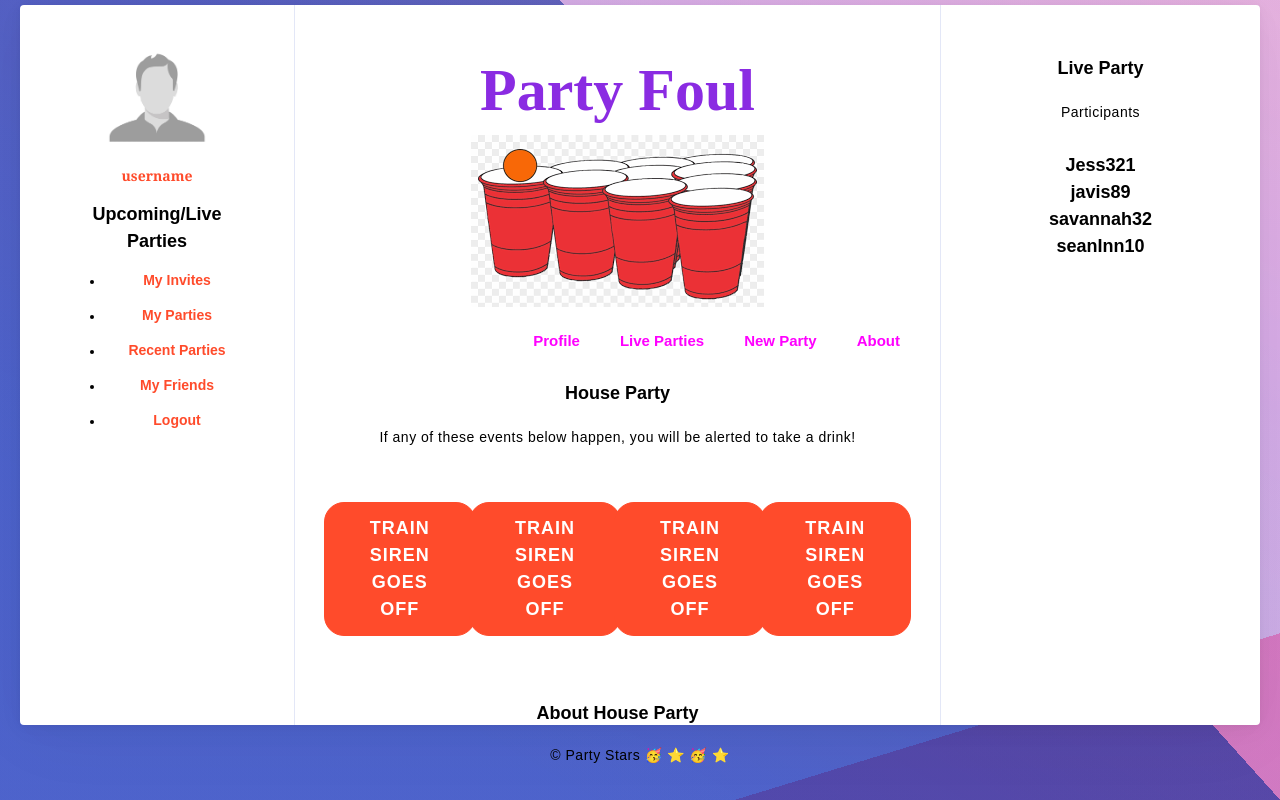
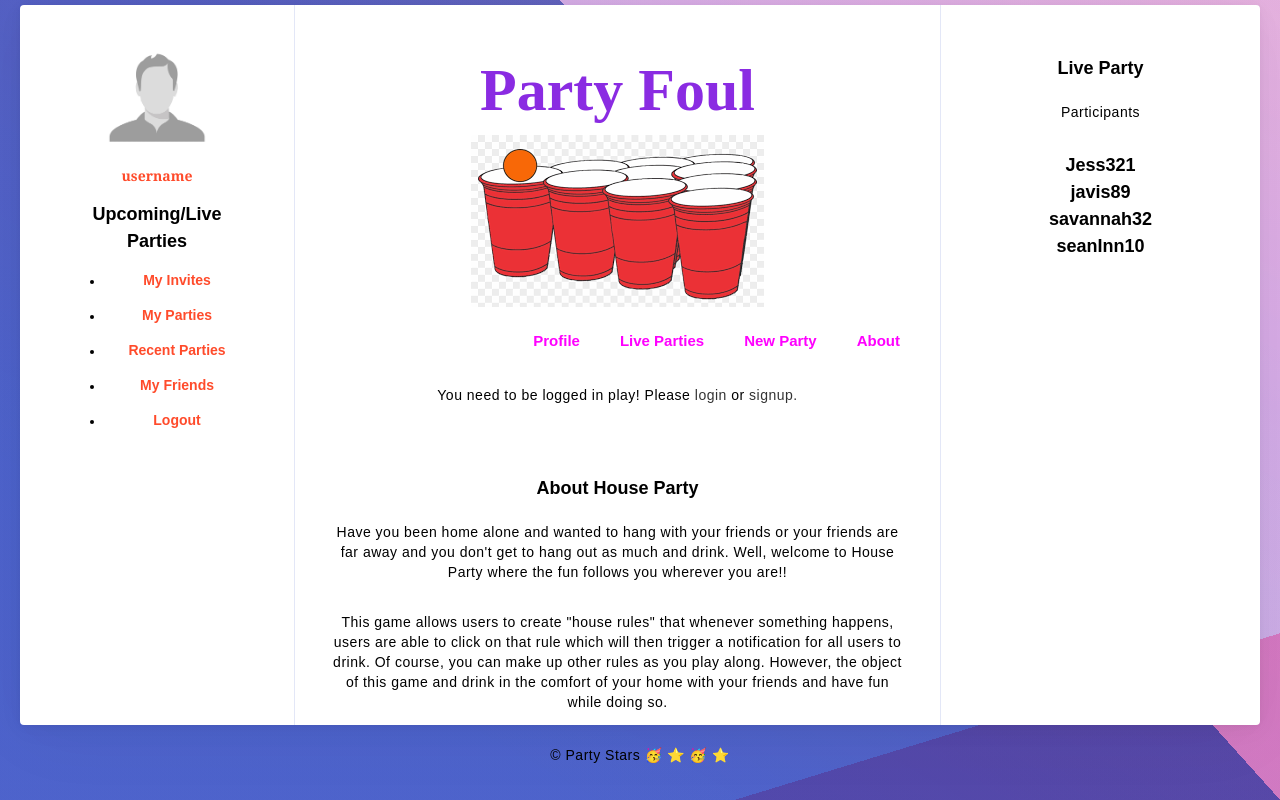
Before and after one commit to jddlwlr/HouseParty, a React (Create React App) app in the folder client/: page / in a window 1280 px wide. Built offline with nearby package versions, Linux system fonts and the light colour scheme; a web font is replaced by a local one.

Commit message:
added Link and auth to party.js

```diff
--- a/client/src/components/Login.js
+++ b/client/src/components/Login.js
@@ -56,7 +56,7 @@ function Login(props) {
             placeholder="Password"
             onChange={handleChange}
           />
-          <button>Ssdf Up</button>
+          <button>Sign Up</button>
         </form>
       </div>
       <div className="form-container sign-in-container">
--- a/client/src/components/Party.js
+++ b/client/src/components/Party.js
@@ -1,17 +1,21 @@
 import React from "react";
+import { Link } from "react-router-dom";
 import { rules } from "../rules";
+import Auth from "../utils/auth";
 //import partyName from "";
 
 function Party() {
   return (
     <section>
+      {Auth.loggedIn() ? (
+        <>
           <div className="container" id="">
             <div>
               <h2>House Party</h2>
               <p>
                 {" "}
-            If any of these events below happen, you will be alerted to take a
-            drink!
+                If any of these events below happen, you will be alerted to take
+                a drink!
               </p>
             </div>
 
@@ -29,6 +33,16 @@ function Party() {
               </div>
             </div>
           </div>
+        </>
+      ) : (
+        <p>
+          {" "}
+          You need to be logged in play! Please <Link to="/signin">
+            login
+          </Link>{" "}
+          or <Link to="/signUp">signup.</Link>
+        </p>
+      )}
     </section>
   );
 }
```
Lines whose indentation alone changed are shown as unchanged.
